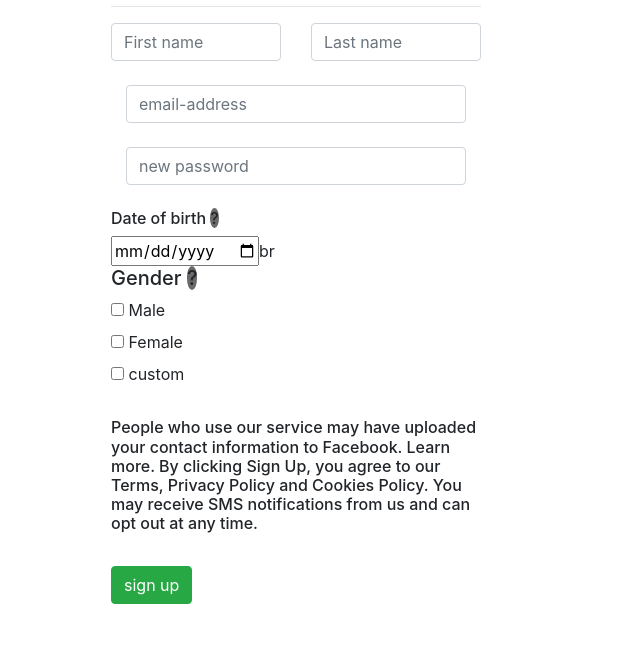
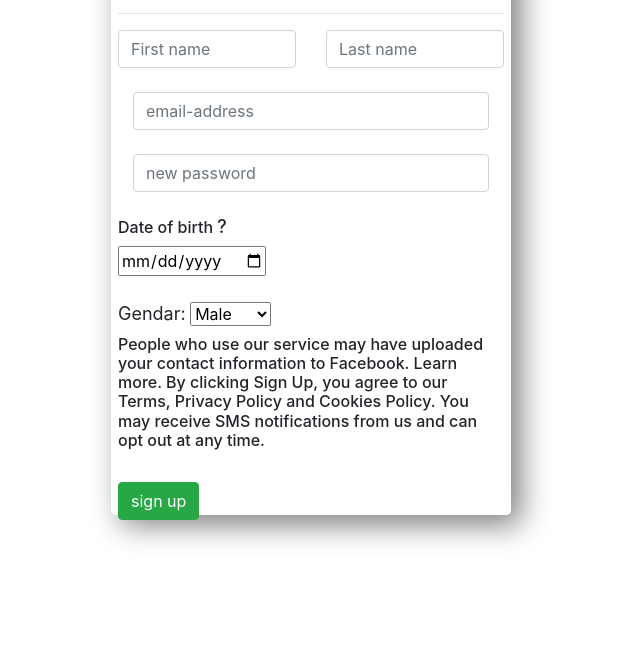
Before and after one commit to AJMAMUN/CI-sir-project-2, a plain HTML site: page index.html in a window 1280 px wide. Shown: the part 235-900 px from the top of the page, without its empty margins (239-879 px from the left). Before the commit the page ends 839 px from the top, so only its background shows below. Drawn offline with nearby package versions, Linux system fonts and the light colour scheme.

Commit message:
form create

```diff
--- a/index.html
+++ b/index.html
@@ -9,7 +9,7 @@
     <link rel="stylesheet" href="https://cdn.jsdelivr.net/npm/bootstrap@4.4.1/dist/css/bootstrap.min.css" integrity="sha384-Vkoo8x4CGsO3+Hhxv8T/Q5PaXtkKtu6ug5TOeNV6gBiFeWPGFN9MuhOf23Q9Ifjh" crossorigin="anonymous">
 </head>
 <body>
-<section class="box">
+<section>
         <h1>sign up</h1>
         <h6>it's quick and easy.</h6><hr>
         <form>
@@ -29,14 +29,14 @@
                 <input type="password" class="form-control" placeholder="new password">
               </div><br>
               <h6>Date of birth <span class="style">?</span></h6>
-              <input type="date">br
-              <h5>Gender <span class="style">?</span></h5>
-              <input type="checkbox" id="gender" name="gender">
-                <label for="gender"> Male</label><br>
-                <input type="checkbox" id="gender" name="gender">
-                <label for="gender"> Female</label><br>
-                <input type="checkbox" id="gender" name="gender">
-                <label for="gender"> custom</label><br>
+              <input type="date"><br><br>
+              <form action="/action_page.php">
+                <label for="cars"><span class="style">Gendar:</span></label>
+                <select name="cars" id="cars">
+                  <option value="volvo">Male</option>
+                  <option value="saab">Female</option>
+                  <option value="opel">Custom</option>
+                </select>
                 <br>
                 <h6>People who use our service may have uploaded your contact information to Facebook. Learn more.
 
--- a/style.css
+++ b/style.css
@@ -1,13 +1,12 @@
-.box{
-    width: 370px;
-    height: 200px;
+section{
+    width: 400px;
+    height: 600px;
     margin: 150px 350px;
-    box-shadow: 10px 20;
+    box-shadow: 10px 10px 30px gray;
+    border: 2px solid white;
+    border-radius: 5px;
+    padding: 5px;
 }
 .style{
-    background-color: dimgray;
-   border-radius: 50%;
+        font-size: 18px;
 }
-.col-md-4{
-    float: left;
-}
```
